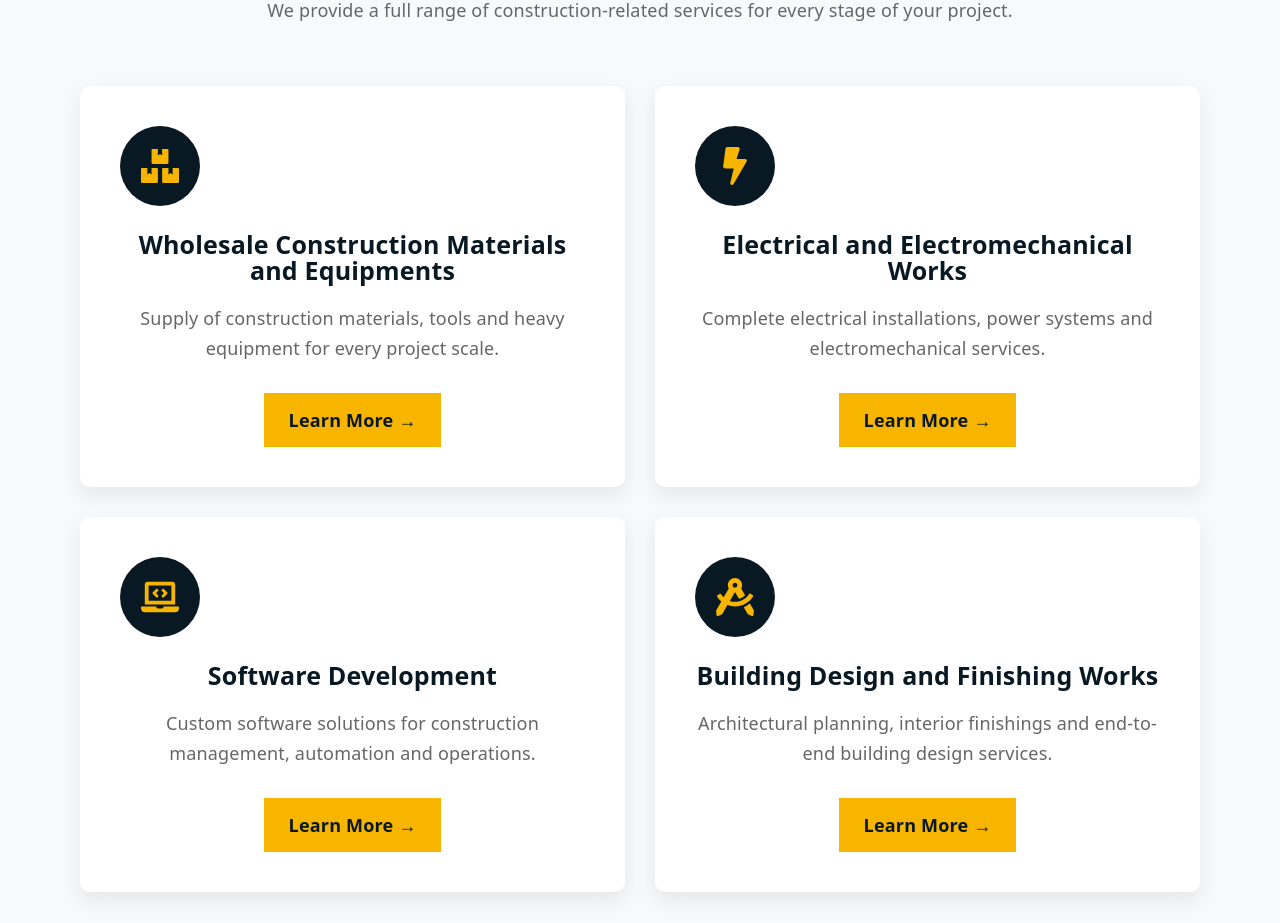
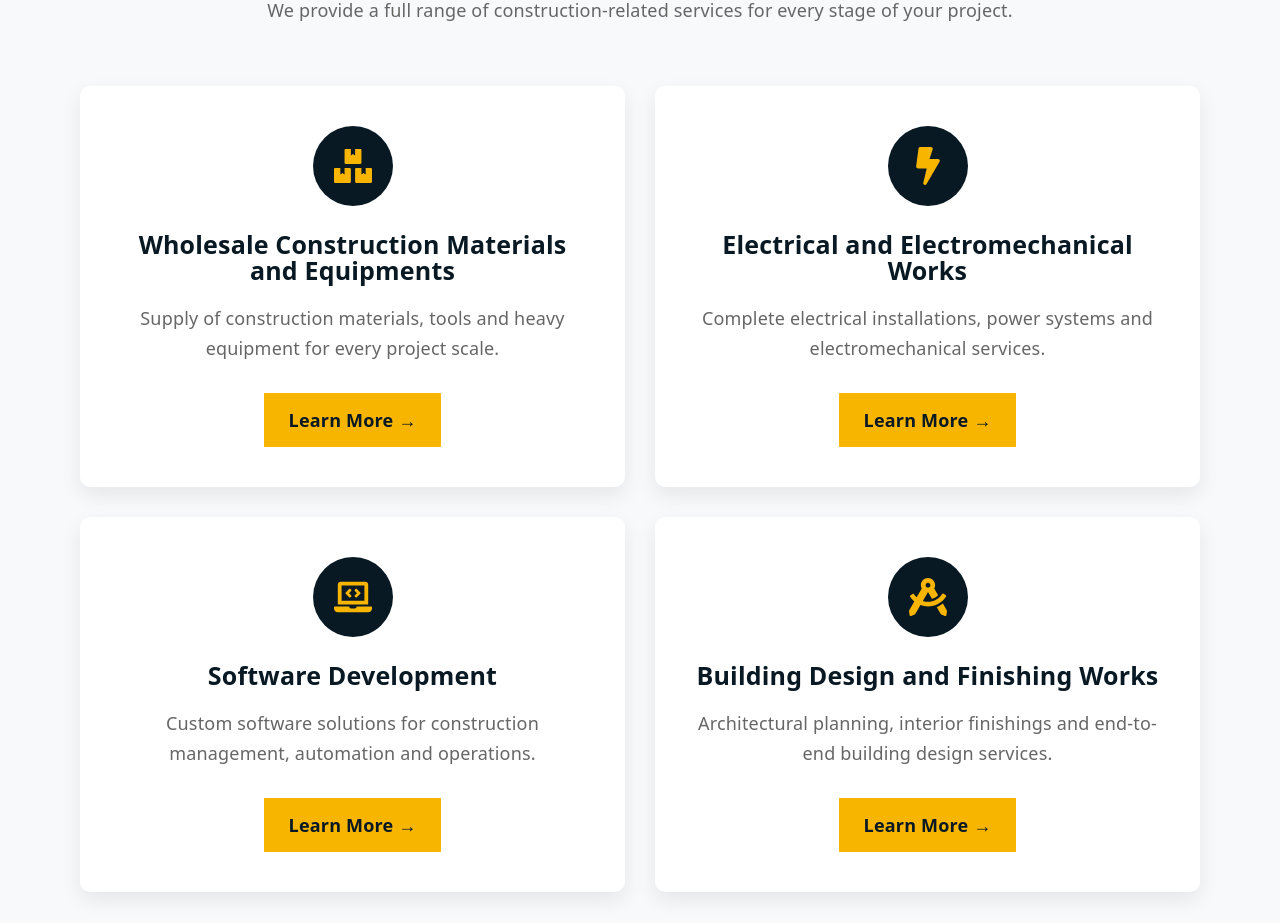
Before and after one commit to mgmelk/constructionwebsite, a React app in the folder frontend/: page / in a window 1280 px wide. Shown: the part 2420-3343 px from the top of the page. Built offline with nearby package versions, Linux system fonts and the light colour scheme; no server answers; the HTML template or start-up script is replaced by a standard one.

Commit message:
frontendarrangement

```diff
--- a/frontend/src/components/About/About.css
+++ b/frontend/src/components/About/About.css
@@ -94,6 +94,10 @@
     gap: 30px;
   }
 
+  .about-image {
+    display: none;
+  }
+
   .about-content h2 {
     font-size: 26px;
   }
--- a/frontend/src/components/Services/Services.css
+++ b/frontend/src/components/Services/Services.css
@@ -61,6 +61,8 @@
 
     transition:.3s;
 
+    text-align:center;
+
 }
 
 .service-card:hover{
@@ -89,7 +91,7 @@
 
     border-radius:50%;
 
-    margin-bottom:25px;
+    margin:0 auto 25px;
 
 }
 
```
